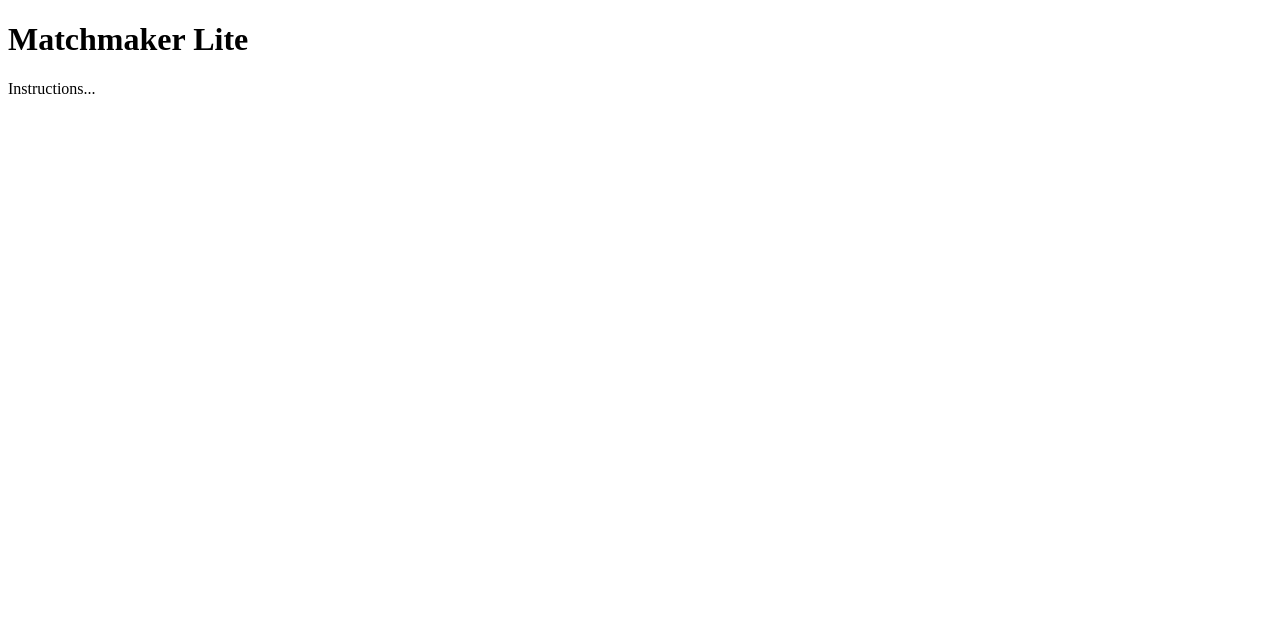
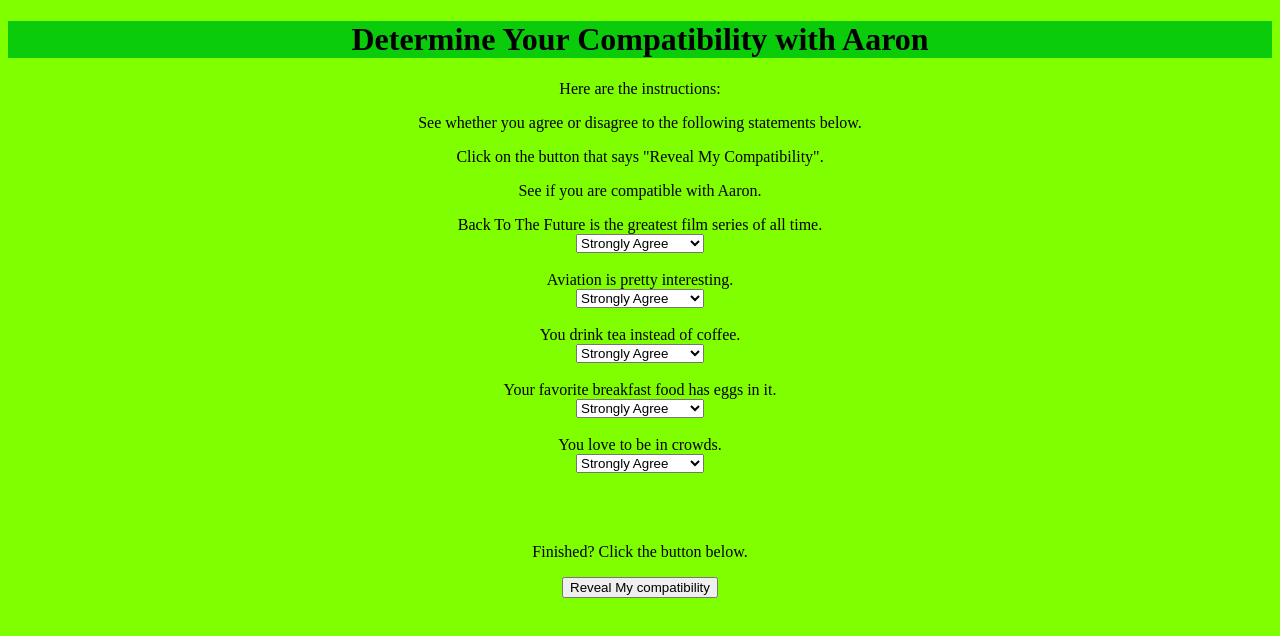
Before and after one commit to AaronWilson428/Matchmaker, a plain HTML site: page index.html in a window 1280 px wide. Drawn offline with Linux system fonts and the light colour scheme.

Commit message:
update files.

```diff
--- a/index.html
+++ b/index.html
@@ -2,11 +2,131 @@
 <!DOCTYPE html>
 <html>
 <head>
-<title>Matchmaker Lite</title>
+    <meta charset="UTF-8">
+    <title>Matchmaker</title>
+    <link rel="stylesheet" href="styles.css">
 </head>
 <body>
-<h1>Matchmaker Lite</h1>
-<p>Instructions...</p>
+<h1 style="background-color:rgb(11, 204, 11);">Determine Your Compatibility with Aaron</h1>
+<p>Here are the instructions:</p>
+<p>See whether you agree or disagree to the following statements below.</p>
+<p>Click on the button that says "Reveal My Compatibility".</p>
+<p>See if you are compatible with Aaron.</p>
+<label>Back To The Future is the greatest film series of all time.</label><br />
+<select id="q1">
+  <option value="5">Strongly Agree</option>
+  <option value="4">Agree</option>
+  <option value="3">Neutral</option>
+  <option value="2">Disagree</option>
+  <option value="1">Strongly Disagree</option>
+</select>
+<br /><br />
+<label>Aviation is pretty interesting.</label><br />
+<select id="q2">
+  <option value="5">Strongly Agree</option>
+  <option value="4">Agree</option>
+  <option value="3">Neutral</option>
+  <option value="2">Disagree</option>
+  <option value="1">Strongly Disagree</option>
+</select>
+<br /><br />
+<label>You drink tea instead of coffee.</label><br />
+<select id="q3">
+  <option value="5">Strongly Agree</option>
+  <option value="4">Agree</option>
+  <option value="3">Neutral</option>
+  <option value="2">Disagree</option>
+  <option value="1">Strongly Disagree</option>
+</select>
+<br /><br />
+<label>Your favorite breakfast food has eggs in it.</label><br />
+<select id="q4">
+    <option value="5">Strongly Agree</option>
+    <option value="4">Agree</option>
+    <option value="3">Neutral</option>
+    <option value="2">Disagree</option>
+    <option value="1">Strongly Disagree</option>
+</select>
+<br /><br />
+<label>You love to be in crowds.</label><br />
+<select id="q5">
+    <option value="5">Strongly Agree</option>
+    <option value="4">Agree</option>
+    <option value="3">Neutral</option>
+    <option value="2">Disagree</option>
+    <option value="1">Strongly Disagree</option>
+</select>
+<br /><br /><br /><br />
+<p>Finished? Click the button below.</p>
+<button onclick="calculateCompatibility()">Reveal My compatibility</button>
+<p id="Compatibility"></p>
+<script>
+function calculateCompatibility() {
+    console.log("calculateCompatibility()");
 
+    const DESIRED_RESPONSE = [
+        4, /* agree */
+        5, /* strongly agree */
+        5, /* strongly agree */
+        4, /* agree */
+        1, /* strongly disagree */
+
+    ]
+
+    const MAX_SCORE = 25;
+
+    let question1Response = document.getElementById('q1').selectedOptions[0].value;
+    let question2Response = document.getElementById('q2').selectedOptions[0].value;
+    let question3Response = document.getElementById('q3').selectedOptions[0].value;
+    let question4Response = document.getElementById('q4').selectedOptions[0].value;
+    let question5Response = document.getElementById('q5').selectedOptions[0].value;
+
+    console.log("Question 1 Answers:");
+    console.log(document.getElementById('q1').selectedOptions[0].text);
+    console.log(document.getElementById('q1').selectedOptions[0].value);
+    console.log(question1Response);
+
+    console.log("Question 2 Answers:");
+    console.log(document.getElementById('q2').selectedOptions[0].text);
+    console.log(document.getElementById('q2').selectedOptions[0].value);
+    console.log(question2Response);
+
+    console.log("Question 3 Answers:");
+    console.log(document.getElementById('q3').selectedOptions[0].text);
+    console.log(document.getElementById('q3').selectedOptions[0].value);
+    console.log(question3Response);
+
+    console.log("Question 4 Answers:");
+    console.log(document.getElementById('q4').selectedOptions[0].text);
+    console.log(document.getElementById('q4').selectedOptions[0].value);
+    console.log(question4Response);
+
+    console.log("Question 5 Answers:");
+    console.log(document.getElementById('q5').selectedOptions[0].text);
+    console.log(document.getElementById('q5').selectedOptions[0].value);
+    console.log(question5Response);
+
+    let question1Compatibility = 5 - Math.abs(question1Response - DESIRED_RESPONSE[0]);
+    let question2Compatibility = 5 - Math.abs(question2Response - DESIRED_RESPONSE[1]);
+    let question3Compatibility = 5 - Math.abs(question3Response - DESIRED_RESPONSE[2]);
+    let question4Compatibility = 5 - Math.abs(question4Response - DESIRED_RESPONSE[3]);
+    let question5Compatibility = 5 - Math.abs(question5Response - DESIRED_RESPONSE[4]);
+
+    console.log("c1="+question1Compatibility);
+    console.log("c2="+question2Compatibility);
+    console.log("c3="+question3Compatibility);
+    console.log("c4="+question4Compatibility);
+    console.log("c5="+question5Compatibility);
+
+    let totalCompatibility = question1Compatibility + question2Compatibility + question3Compatibility + question4Compatibility + question5Compatibility;
+
+    totalCompatibility *= 100 / MAX_SCORE;
+    totalCompatibility = Math.round(totalCompatibility);
+    console.log("tc="+ totalCompatibility);
+
+    document.getElementById("Compatibility").innerHTML = "Your compatibility with Aaron is... " + totalCompatibility;
+}
+
+</script>
 </body>
 </html>
--- /dev/null
+++ b/styles.css
@@ -0,0 +1,4 @@
+body {
+    background-color: chartreuse;
+    text-align: center ;
+}
```
